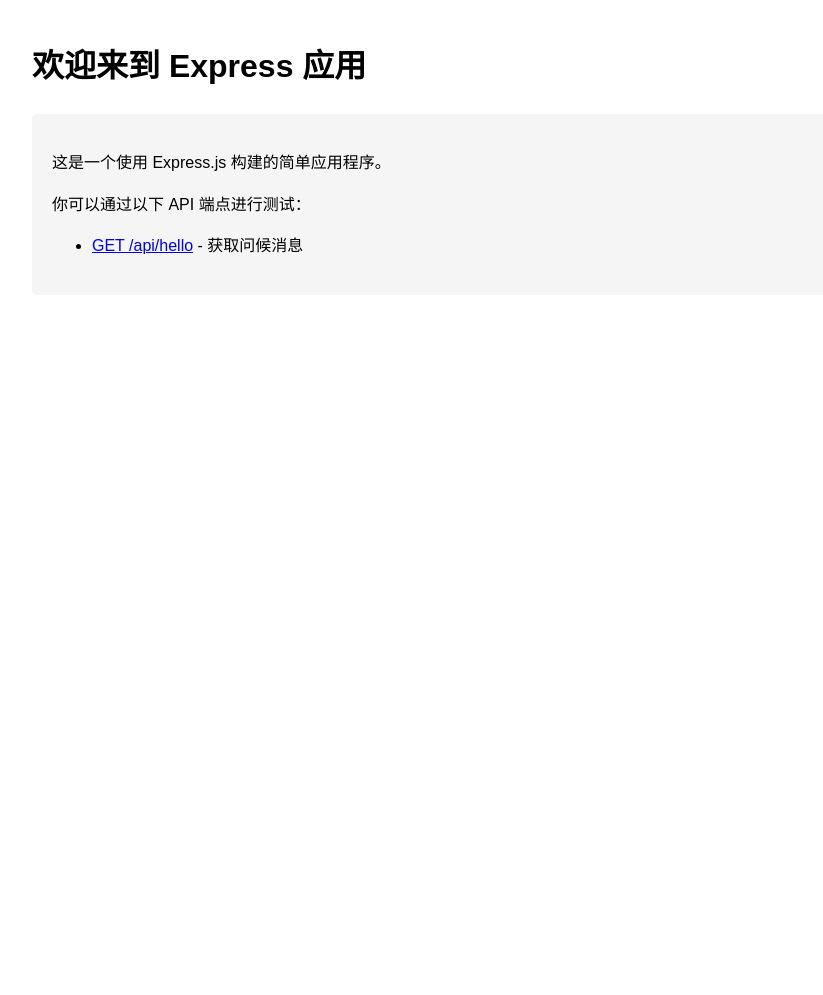
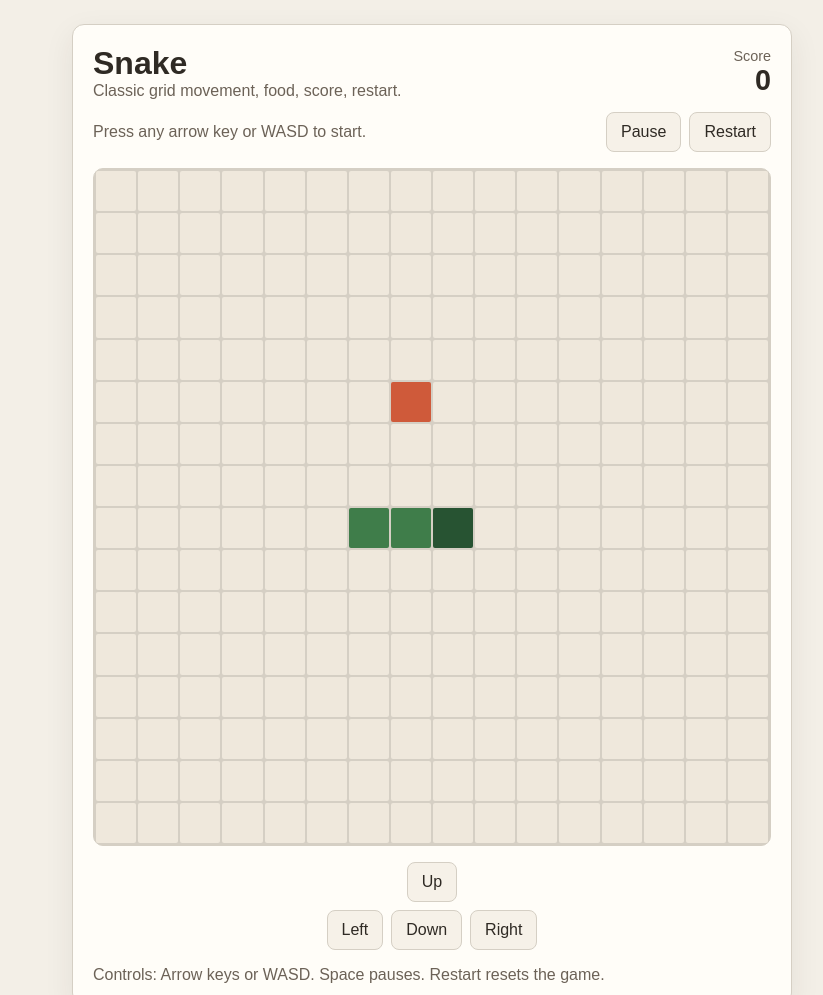
Before and after one commit to andymaker156/snake-game, a website: page public/index.html in a window 1280 px wide. Shown: the top 995 px of the page, without its empty margins (208-1031 px from the left). Before the commit the page ends 800 px from the top, so only its background shows below. Drawn offline with Linux system fonts and the light colour scheme.

Commit message:
Add classic Snake game

```diff
--- a/package.json
+++ b/package.json
@@ -1,7 +1,7 @@
 {
   "name": "simple-express-app",
   "version": "1.0.0",
-  "description": "一个简单的 Express 应用程序",
+  "description": "Minimal Express app hosting a classic Snake game",
   "main": "app.js",
   "scripts": {
     "start": "node app.js",
--- a/public/index.html
+++ b/public/index.html
@@ -1,33 +1,54 @@
 <!DOCTYPE html>
-<html lang="zh">
+<html lang="en">
 <head>
-    <meta charset="UTF-8">
-    <meta name="viewport" content="width=device-width, initial-scale=1.0">
-    <title>Express 应用</title>
-    <style>
-        body {
-            font-family: Arial, sans-serif;
-            max-width: 800px;
-            margin: 0 auto;
-            padding: 20px;
-            line-height: 1.6;
-        }
-        .container {
-            background-color: #f5f5f5;
-            padding: 20px;
-            border-radius: 5px;
-            margin-top: 20px;
-        }
-    </style>
+  <meta charset="UTF-8">
+  <meta name="viewport" content="width=device-width, initial-scale=1.0">
+  <title>Snake</title>
+  <link rel="stylesheet" href="/snake.css">
 </head>
 <body>
-    <h1>欢迎来到 Express 应用</h1>
-    <div class="container">
-        <p>这是一个使用 Express.js 构建的简单应用程序。</p>
-        <p>你可以通过以下 API 端点进行测试：</p>
-        <ul>
-            <li><a href="/api/hello">GET /api/hello</a> - 获取问候消息</li>
-        </ul>
-    </div>
+  <main class="page">
+    <section class="card" aria-labelledby="game-title">
+      <div class="header">
+        <div>
+          <h1 id="game-title">Snake</h1>
+          <p class="subtitle">Classic grid movement, food, score, restart.</p>
+        </div>
+        <div class="scoreboard" aria-live="polite">
+          <span>Score</span>
+          <strong id="score">0</strong>
+        </div>
+      </div>
+
+      <div class="status-row">
+        <p id="status">Press any arrow key or WASD to start.</p>
+        <div class="actions">
+          <button id="pause-button" type="button">Pause</button>
+          <button id="restart-button" type="button">Restart</button>
+        </div>
+      </div>
+
+      <div
+        id="board"
+        class="board"
+        role="grid"
+        aria-label="Snake game board"
+      ></div>
+
+      <section class="controls" aria-label="Touch controls">
+        <button type="button" data-direction="up" aria-label="Move up">Up</button>
+        <div class="controls-row">
+          <button type="button" data-direction="left" aria-label="Move left">Left</button>
+          <button type="button" data-direction="down" aria-label="Move down">Down</button>
+          <button type="button" data-direction="right" aria-label="Move right">Right</button>
+        </div>
+      </section>
+
+      <p class="help">Controls: Arrow keys or WASD. Space pauses. Restart resets the game.</p>
+    </section>
+  </main>
+
+  <script src="/snake-logic.js"></script>
+  <script src="/snake-game.js"></script>
 </body>
 </html>
--- /dev/null
+++ b/public/snake-game.js
@@ -0,0 +1,136 @@
+(function () {
+  const { createInitialState, setDirection, step, togglePause } = window.SnakeLogic;
+  const TICK_MS = 140;
+  const board = document.getElementById('board');
+  const score = document.getElementById('score');
+  const status = document.getElementById('status');
+  const restartButton = document.getElementById('restart-button');
+  const pauseButton = document.getElementById('pause-button');
+  const controlButtons = Array.from(document.querySelectorAll('[data-direction]'));
+
+  let state = createInitialState();
+  let timerId = null;
+
+  function render() {
+    board.innerHTML = '';
+    board.style.gridTemplateColumns = `repeat(${state.width}, minmax(0, 1fr))`;
+
+    const snakeMap = new Map(
+      state.snake.map((segment, index) => [`${segment.x},${segment.y}`, index])
+    );
+
+    for (let y = 0; y < state.height; y += 1) {
+      for (let x = 0; x < state.width; x += 1) {
+        const cell = document.createElement('div');
+        const key = `${x},${y}`;
+        cell.className = 'cell';
+
+        if (state.food && state.food.x === x && state.food.y === y) {
+          cell.classList.add('food');
+        }
+
+        if (snakeMap.has(key)) {
+          cell.classList.add('snake');
+          if (snakeMap.get(key) === 0) {
+            cell.classList.add('head');
+          }
+        }
+
+        board.appendChild(cell);
+      }
+    }
+
+    score.textContent = String(state.score);
+
+    if (state.isGameOver) {
+      status.textContent = 'Game over. Restart to play again.';
+    } else if (!state.isStarted) {
+      status.textContent = 'Press any arrow key or WASD to start.';
+    } else if (state.isPaused) {
+      status.textContent = 'Paused.';
+    } else {
+      status.textContent = 'Use arrow keys or WASD to steer.';
+    }
+
+    pauseButton.textContent = state.isPaused ? 'Resume' : 'Pause';
+    pauseButton.disabled = state.isGameOver || !state.isStarted;
+  }
+
+  function startLoop() {
+    if (timerId !== null) {
+      return;
+    }
+
+    timerId = window.setInterval(() => {
+      state = step(state);
+      render();
+
+      if (state.isGameOver) {
+        stopLoop();
+      }
+    }, TICK_MS);
+  }
+
+  function stopLoop() {
+    if (timerId !== null) {
+      window.clearInterval(timerId);
+      timerId = null;
+    }
+  }
+
+  function updateDirection(direction) {
+    const nextState = setDirection(state, direction);
+    const shouldStart = !state.isStarted && nextState.isStarted;
+
+    state = nextState;
+    render();
+
+    if (shouldStart) {
+      startLoop();
+    }
+  }
+
+  function restart() {
+    state = createInitialState();
+    stopLoop();
+    render();
+  }
+
+  function handlePause() {
+    state = togglePause(state);
+    render();
+  }
+
+  document.addEventListener('keydown', (event) => {
+    const key = event.key.toLowerCase();
+    const directionByKey = {
+      arrowup: 'up',
+      w: 'up',
+      arrowdown: 'down',
+      s: 'down',
+      arrowleft: 'left',
+      a: 'left',
+      arrowright: 'right',
+      d: 'right'
+    };
+
+    if (key === ' ') {
+      event.preventDefault();
+      handlePause();
+      return;
+    }
+
+    if (directionByKey[key]) {
+      event.preventDefault();
+      updateDirection(directionByKey[key]);
+    }
+  });
+
+  restartButton.addEventListener('click', restart);
+  pauseButton.addEventListener('click', handlePause);
+  controlButtons.forEach((button) => {
+    button.addEventListener('click', () => updateDirection(button.dataset.direction));
+  });
+
+  render();
+})();
--- /dev/null
+++ b/public/snake-logic.js
@@ -0,0 +1,153 @@
+(function (global) {
+  const DIRECTIONS = {
+    up: { x: 0, y: -1 },
+    down: { x: 0, y: 1 },
+    left: { x: -1, y: 0 },
+    right: { x: 1, y: 0 }
+  };
+
+  const OPPOSITES = {
+    up: 'down',
+    down: 'up',
+    left: 'right',
+    right: 'left'
+  };
+
+  function createInitialState(config = {}, randomFn = Math.random) {
+    const width = config.width || 16;
+    const height = config.height || 16;
+    const start = {
+      x: Math.floor(width / 2),
+      y: Math.floor(height / 2)
+    };
+    const snake = [
+      start,
+      { x: start.x - 1, y: start.y },
+      { x: start.x - 2, y: start.y }
+    ];
+
+    return {
+      width,
+      height,
+      snake,
+      direction: 'right',
+      pendingDirection: 'right',
+      food: placeFood(snake, width, height, randomFn),
+      score: 0,
+      isGameOver: false,
+      isStarted: false,
+      isPaused: false
+    };
+  }
+
+  function setDirection(state, nextDirection) {
+    if (!DIRECTIONS[nextDirection]) {
+      return state;
+    }
+
+    const activeDirection = state.pendingDirection || state.direction;
+    if (OPPOSITES[activeDirection] === nextDirection) {
+      return state;
+    }
+
+    return {
+      ...state,
+      pendingDirection: nextDirection,
+      isStarted: true
+    };
+  }
+
+  function togglePause(state) {
+    if (state.isGameOver || !state.isStarted) {
+      return state;
+    }
+
+    return {
+      ...state,
+      isPaused: !state.isPaused
+    };
+  }
+
+  function step(state, randomFn = Math.random) {
+    if (state.isGameOver || state.isPaused || !state.isStarted) {
+      return state;
+    }
+
+    const direction = state.pendingDirection || state.direction;
+    const vector = DIRECTIONS[direction];
+    const nextHead = {
+      x: state.snake[0].x + vector.x,
+      y: state.snake[0].y + vector.y
+    };
+
+    const grows = nextHead.x === state.food.x && nextHead.y === state.food.y;
+    const nextSnake = [nextHead, ...state.snake];
+
+    if (!grows) {
+      nextSnake.pop();
+    }
+
+    if (hitsWall(nextHead, state.width, state.height) || hitsSelf(nextSnake)) {
+      return {
+        ...state,
+        snake: nextSnake,
+        direction,
+        pendingDirection: direction,
+        isGameOver: true
+      };
+    }
+
+    return {
+      ...state,
+      snake: nextSnake,
+      direction,
+      pendingDirection: direction,
+      food: grows ? placeFood(nextSnake, state.width, state.height, randomFn) : state.food,
+      score: grows ? state.score + 1 : state.score
+    };
+  }
+
+  function hitsWall(point, width, height) {
+    return point.x < 0 || point.y < 0 || point.x >= width || point.y >= height;
+  }
+
+  function hitsSelf(snake) {
+    const [head, ...body] = snake;
+    return body.some((segment) => segment.x === head.x && segment.y === head.y);
+  }
+
+  function placeFood(snake, width, height, randomFn = Math.random) {
+    const occupied = new Set(snake.map((segment) => `${segment.x},${segment.y}`));
+    const openCells = [];
+
+    for (let y = 0; y < height; y += 1) {
+      for (let x = 0; x < width; x += 1) {
+        const key = `${x},${y}`;
+        if (!occupied.has(key)) {
+          openCells.push({ x, y });
+        }
+      }
+    }
+
+    if (openCells.length === 0) {
+      return null;
+    }
+
+    const index = Math.floor(randomFn() * openCells.length);
+    return openCells[index];
+  }
+
+  const api = {
+    createInitialState,
+    setDirection,
+    togglePause,
+    step,
+    placeFood
+  };
+
+  if (typeof module !== 'undefined' && module.exports) {
+    module.exports = api;
+  }
+
+  global.SnakeLogic = api;
+})(typeof window !== 'undefined' ? window : globalThis);
--- /dev/null
+++ b/public/snake.css
@@ -0,0 +1,158 @@
+:root {
+  color-scheme: light;
+  --bg: #f3efe7;
+  --panel: #fffdf8;
+  --line: #d5cfc4;
+  --text: #2f2a24;
+  --muted: #6c6257;
+  --snake: #3f7d4a;
+  --snake-head: #275332;
+  --food: #cf5a3a;
+  --cell: #efe8dc;
+}
+
+* {
+  box-sizing: border-box;
+}
+
+body {
+  margin: 0;
+  font-family: Arial, sans-serif;
+  background: var(--bg);
+  color: var(--text);
+}
+
+.page {
+  min-height: 100vh;
+  display: grid;
+  place-items: center;
+  padding: 24px;
+}
+
+.card {
+  width: min(100%, 720px);
+  background: var(--panel);
+  border: 1px solid var(--line);
+  border-radius: 12px;
+  padding: 20px;
+  box-shadow: 0 10px 30px rgba(47, 42, 36, 0.08);
+}
+
+.header,
+.status-row {
+  display: flex;
+  justify-content: space-between;
+  align-items: center;
+  gap: 16px;
+}
+
+.header {
+  margin-bottom: 12px;
+}
+
+.status-row {
+  margin-bottom: 16px;
+  flex-wrap: wrap;
+}
+
+h1 {
+  margin: 0;
+  font-size: 2rem;
+}
+
+.subtitle,
+.help,
+#status {
+  margin: 0;
+  color: var(--muted);
+}
+
+.scoreboard {
+  min-width: 96px;
+  text-align: right;
+}
+
+.scoreboard span {
+  display: block;
+  font-size: 0.9rem;
+  color: var(--muted);
+}
+
+.scoreboard strong {
+  font-size: 1.8rem;
+}
+
+.actions,
+.controls-row {
+  display: flex;
+  gap: 8px;
+}
+
+button {
+  border: 1px solid var(--line);
+  background: #f6f1e8;
+  color: var(--text);
+  border-radius: 8px;
+  padding: 10px 14px;
+  font: inherit;
+  cursor: pointer;
+}
+
+button:hover {
+  background: #efe7da;
+}
+
+.board {
+  display: grid;
+  grid-template-columns: repeat(16, minmax(0, 1fr));
+  gap: 2px;
+  aspect-ratio: 1;
+  background: var(--line);
+  border: 1px solid var(--line);
+  padding: 2px;
+  border-radius: 10px;
+}
+
+.cell {
+  background: var(--cell);
+  border-radius: 2px;
+}
+
+.cell.snake {
+  background: var(--snake);
+}
+
+.cell.head {
+  background: var(--snake-head);
+}
+
+.cell.food {
+  background: var(--food);
+}
+
+.controls {
+  display: grid;
+  gap: 8px;
+  justify-items: center;
+  margin-top: 16px;
+}
+
+.help {
+  margin-top: 16px;
+}
+
+@media (max-width: 640px) {
+  .card {
+    padding: 16px;
+  }
+
+  .header,
+  .status-row {
+    align-items: flex-start;
+    flex-direction: column;
+  }
+
+  .scoreboard {
+    text-align: left;
+  }
+}
```
Also changed, not shown: app.js (+9 -13 lines).
